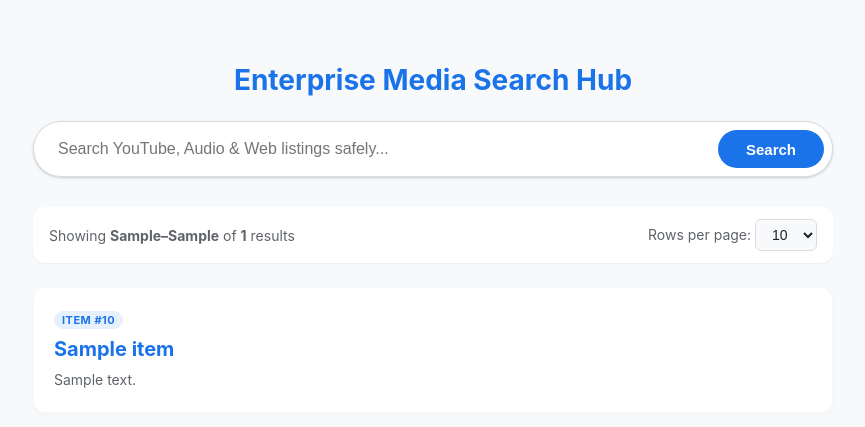
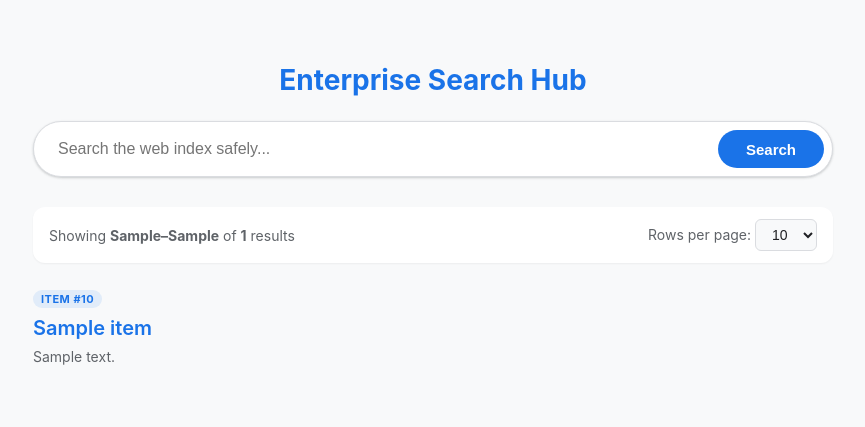
Before and after one commit to Airflo03/my-music-search, a Flask app: template templates/search.html in a window 1280 px wide. Shown: the top 427 px of the page, without its empty margins (207-1072 px from the left). Run offline with Flask 3, Linux system fonts and the light colour scheme; the template is opened without the code that fills it: most values are stand-ins (such as "Sample title", 1, 10 or a date in 2020).

```diff
--- a/templates/search.html
+++ b/templates/search.html
@@ -3,8 +3,9 @@
 <head>
     <meta charset="UTF-8">
     <meta name="viewport" content="width=device-width, initial-scale=1.0">
-    <title>Enterprise Media Search Hub</title>
+    <title>Enterprise Search Hub</title>
     <style>
+        /* 1. Modern Reset & Variables */
         :root {
             --primary: #1a73e8;
             --primary-hover: #1557b0;
@@ -29,6 +30,7 @@
 
         .header-title { font-size: 28px; font-weight: 700; color: var(--primary); margin-bottom: 24px; text-align: center; }
 
+        /* 2. Sleek Search Box Layout */
         .search-box {
             margin-bottom: 30px;
             display: flex;
@@ -61,6 +63,7 @@
         .search-box button:hover { background-color: var(--primary-hover); }
         .search-box button:active { transform: scale(0.98); }
 
+        /* 3. Header Controls Panel */
         .results-header {
             display: flex;
             justify-content: space-between;
@@ -85,27 +88,47 @@
             background-color: var(--bg-body);
         }
 
-        .results-container {
-            display: flex;
-            flex-direction: column;
-            gap: 16px;
-        }
+        /* 4. PREMIUM CARD UI FOR SEARCH ITEMS */
+           <!-- Upgraded Always-Visible Resilient Pagination Section -->
+        {% if total_pages > 1 %}
+        <div class="pagination-container">
+            <div class="pagination">
 
-        .result-item {
-            background: var(--bg-card);
-            padding: 20px;
-            border-radius: var(--radius);
-            border: 1px solid rgba(0,0,0,0.03);
-            box-shadow: 0 2px 4px rgba(0,0,0,0.02);
-            transition: transform 0.2s, box-shadow 0.2s;
-        }
+                <!-- First Page Button (≪) -->
+                {% if page > 1 %}
+                    <a class="btn" href="/?q={{ query }}&page=1&per_page={{ per_page }}" title="First Page">≪</a>
+                    <a class="btn" href="/?q={{ query }}&page={{ page - 1 }}&per_page={{ per_page }}">← Previous</a>
+                {% else %}
+                    <!-- Disabled styling when already sitting on Page 1 -->
+                    <span class="btn disabled" style="color: #c4c7c9; border-color: #e8eaed; cursor: not-allowed; background: #fafafa;">≪</span>
+                    <span class="btn disabled" style="color: #c4c7c9; border-color: #e8eaed; cursor: not-allowed; background: #fafafa;">← Previous</span>
+                {% endif %}
 
+                <!-- Core Page Counter Indicator -->
+                <span class="page-indicator">Page {{ page }} of {{ total_pages }}</span>
+
+                <!-- Last Page Button (≫) -->
+                {% if page < total_pages %}
+                    <a class="btn" href="/?q={{ query }}&page={{ page + 1 }}&per_page={{ per_page }}">Next →</a>
+                    <a class="btn" href="/?q={{ query }}&page={{ total_pages }}&per_page={{ per_page }}" title="Last Page">≫</a>
+                {% else %}
+                    <!-- Disabled styling when sitting on the final index page boundary -->
+                    <span class="btn disabled" style="color: #c4c7c9; border-color: #e8eaed; cursor: not-allowed; background: #fafafa;">Next →</span>
+                    <span class="btn disabled" style="color: #c4c7c9; border-color: #e8eaed; cursor: not-allowed; background: #fafafa;">≫</span>
+                {% endif %}
+
+            </div>
+        </div>
+        {% endif %}
+
+        /* Smooth pop-out effect on hover */
         .result-item:hover {
             transform: translateY(-2px);
             box-shadow: var(--shadow-md);
             border-color: rgba(26,115,232,0.2);
         }
 
+        /* Index badge indicator inside each item card */
         .result-counter {
             font-size: 11px;
             font-weight: 700;
@@ -119,57 +142,64 @@
             margin-bottom: 8px;
         }
 
-        .result-item h3 { margin: 0 0 8px 0; font-size: 20px; }
-        .result-item h3 a { color: var(--primary); text-decoration: none; display: inline-block; }
-        .result-item h3 a:hover { text-decoration: underline; }
+        .result-item a {
+            color: var(--primary);
+            text-decoration: none;
+            font-size: 20px;
+            font-weight: 600;
+            display: block;
+            margin-bottom: 6px;
+        }
+        .result-item a:hover { color: var(--primary-hover); text-decoration: underline; }
 
         .snippet {
             color: var(--text-muted);
             font-size: 14px;
             line-height: 1.6;
-            display: block;
         }
 
+        /* 5. Clean Professional Pagination Link Blocks */
         .pagination-container {
             margin-top: 40px;
             display: flex;
-            flex-direction: column;
-            align-items: center;
-            gap: 12px;
+            justify-content: center;
         }
-        .pagination { display: flex; align-items: center; gap: 6px; }
+        .pagination { display: flex; align-items: center; gap: 12px; }
         .btn {
-            padding: 8px 16px;
+            padding: 10px 24px;
             background: var(--bg-card);
             border: 1px solid var(--border-color);
             text-decoration: none;
             color: var(--primary);
             font-weight: 600;
             font-size: 14px;
-            border-radius: 20px;
+            border-radius: 30px;
             box-shadow: 0 1px 2px rgba(0,0,0,0.05);
             transition: all 0.2s;
-            min-width: 24px;
-            text-align: center;
         }
         .btn:hover {
             background: var(--primary);
             color: white;
             border-color: var(--primary);
+            box-shadow: var(--shadow-sm);
         }
         .page-indicator {
-            font-size: 13px;
+            font-size: 14px;
             color: var(--text-muted);
             font-weight: 600;
+            background: var(--bg-card);
+            padding: 8px 16px;
+            border-radius: 20px;
+            border: 1px solid var(--border-color);
         }
     </style>
 </head>
 <body>
 
-    <h2 class="header-title">Enterprise Media Search Hub</h2>
+    <h2 class="header-title">Enterprise Search Hub</h2>
 
     <form action="/" method="GET" class="search-box">
-        <input type="text" name="q" value="{{ query }}" placeholder="Search YouTube, Audio & Web listings safely..." required>
+        <input type="text" name="q" value="{{ query }}" placeholder="Search the web index safely..." required>
         <input type="hidden" name="per_page" value="{{ per_page }}">
         <button type="submit">Search</button>
     </form>
@@ -190,98 +220,36 @@
             </div>
         </div>
 
+        <!-- Styled Results Layout -->
         <div class="results-container">
             {% for item in results %}
-                <div class="result-item" style="cursor: default; transform: none; transition: none;">
-
+                <div class="result-item">
+                    <!-- Dynamic numbering badge combining loop counter and current page index offset -->
                     <div class="result-counter">Item #{{ current_start + loop.index0 }}</div>
-
-                    <h3>
-                        <a href="{{ item.href }}" target="_blank">
-                            {{ item.title }}
-                        </a>
-                    </h3>
-
+                    <a href="{{ item.href }}" target="_blank">{{ item.title }}</a>
                     <span class="snippet">{{ item.body }}</span>
-
-                    <!-- Dynamic Media Layout Container Split -->
-                    {% if item.media_type == 'youtube' %}
-                        <div style="margin-top: 15px; padding-top: 12px; border-top: 1px dashed var(--border-color);">
-                            <span style="font-size: 13px; color: var(--text-muted); display: block; margin-bottom: 8px; font-weight: 600;">🎬 Stream YouTube Video:</span>
-                            <div style="position: relative; padding-bottom: 56.25%; height: 0; overflow: hidden; max-width: 100%; border-radius: 8px; box-shadow: var(--shadow-sm);">
-                                <iframe src="{{ item.media_url }}"
-                                        style="position: absolute; top: 0; left: 0; width: 100%; height: 100%; border: 0;"
-                                        allow="accelerometer; autoplay; clipboard-write; encrypted-media; gyroscope; picture-in-picture"
-                                        allowfullscreen>
-                                </iframe>
-                            </div>
-                        </div>
-                    {% elif item.media_type == 'audio' %}
-                        <div style="margin-top: 15px; padding-top: 12px; border-top: 1px dashed var(--border-color);">
-                            <span style="font-size: 13px; color: var(--text-muted); display: block; margin-bottom: 6px; font-weight: 600;">🎵 Listen to Audio Track:</span>
-                            <audio controls style="width: 100%; max-width: 450px; display: block;">
-                                <source src="{{ item.media_url }}" type="audio/mpeg">
-                                <source src="{{ item.media_url }}" type="audio/ogg">
-                                Your browser does not support the audio element.
-                            </audio>
-                        </div>
-                    {% elif item.media_type == 'video_file' %}
-                        <div style="margin-top: 15px; padding-top: 12px; border-top: 1px dashed var(--border-color);">
-                            <span style="font-size: 13px; color: var(--text-muted); display: block; margin-bottom: 6px; font-weight: 600;">📹 Play Video Stream:</span>
-                            <video controls style="width: 100%; max-width: 500px; border-radius: 6px; display: block; background-color: #000000;">
-                                <source src="{{ item.media_url }}" type="video/mp4">
-                                <source src="{{ item.media_url }}" type="video/ogg">
-                                Your browser does not support the video element.
-                            </video>
-                        </div>
-                    {% endif %}
-
                 </div>
             {% endfor %}
         </div>
 
-        <!-- Numeric Pagination Engine -->
         {% if total_pages > 1 %}
         <div class="pagination-container">
             <div class="pagination">
-
-                <!-- ≪ First Page & Previous Page Jump Links -->
                 {% if page > 1 %}
-                    <a class="btn" href="/?q={{ query }}&page=1&per_page={{ per_page }}" title="First Page">≪</a>
-                    <a class="btn" href="/?q={{ query }}&page={{ page - 1 }}&per_page={{ per_page }}">←</a>
-                {% else %}
-                    <span class="btn disabled" style="color: #c4c7c9; border-color: #e8eaed; cursor: not-allowed; background: #fafafa;">≪</span>
-                    <span class="btn disabled" style="color: #c4c7c9; border-color: #e8eaed; cursor: not-allowed; background: #fafafa;">←</span>
+                    <a class="btn" href="/?q={{ query }}&page={{ page - 1 }}&per_page={{ per_page }}">← Previous</a>
                 {% endif %}
 
-                <!-- Clickable Number Generation -->
-                {% for p in range(1, total_pages + 1) %}
-                    {% if p == page %}
-                        <span class="btn" style="background: var(--primary); color: white; border-color: var(--primary); cursor: default;">{{ p }}</span>
-                    {% elif p >= page - 2 and p <= page + 2 %}
-                        <a class="btn" href="/?q={{ query }}&page={{ p }}&per_page={{ per_page }}">{{ p }}</a>
-                    {% endif %}
-                {% endfor %}
+                <span class="page-indicator">Page {{ page }} of {{ total_pages }}</span>
 
-                <!-- Next Page & ≫ Last Page Jump Links -->
                 {% if page < total_pages %}
-                    <a class="btn" href="/?q={{ query }}&page={{ page + 1 }}&per_page={{ per_page }}">→</a>
-                    <a class="btn" href="/?q={{ query }}&page={{ total_pages }}&per_page={{ per_page }}" title="Last Page">≫</a>
-                {% else %}
-                    <span class="btn disabled" style="color: #c4c7c9; border-color: #e8eaed; cursor: not-allowed; background: #fafafa;">→</span>
-                    <span class="btn disabled" style="color: #c4c7c9; border-color: #e8eaed; cursor: not-allowed; background: #fafafa;">≫</span>
+                    <a class="btn" href="/?q={{ query }}&page={{ page + 1 }}&per_page={{ per_page }}">Next →</a>
                 {% endif %}
-
-            </div>
-
-            <div class="page-indicator" style="margin-top: 10px;">
-                Page {{ page }} of {{ total_pages }}
             </div>
         </div>
         {% endif %}
 
     {% elif query %}
-        <div class="result-item" style="text-align: center; color: var(--text-muted); margin-top: 20px;">
+        <div class="result-item" style="text-align: center; color: var(--text-muted);">
             No records matched your specific search criteria.
         </div>
     {% endif %}
```
